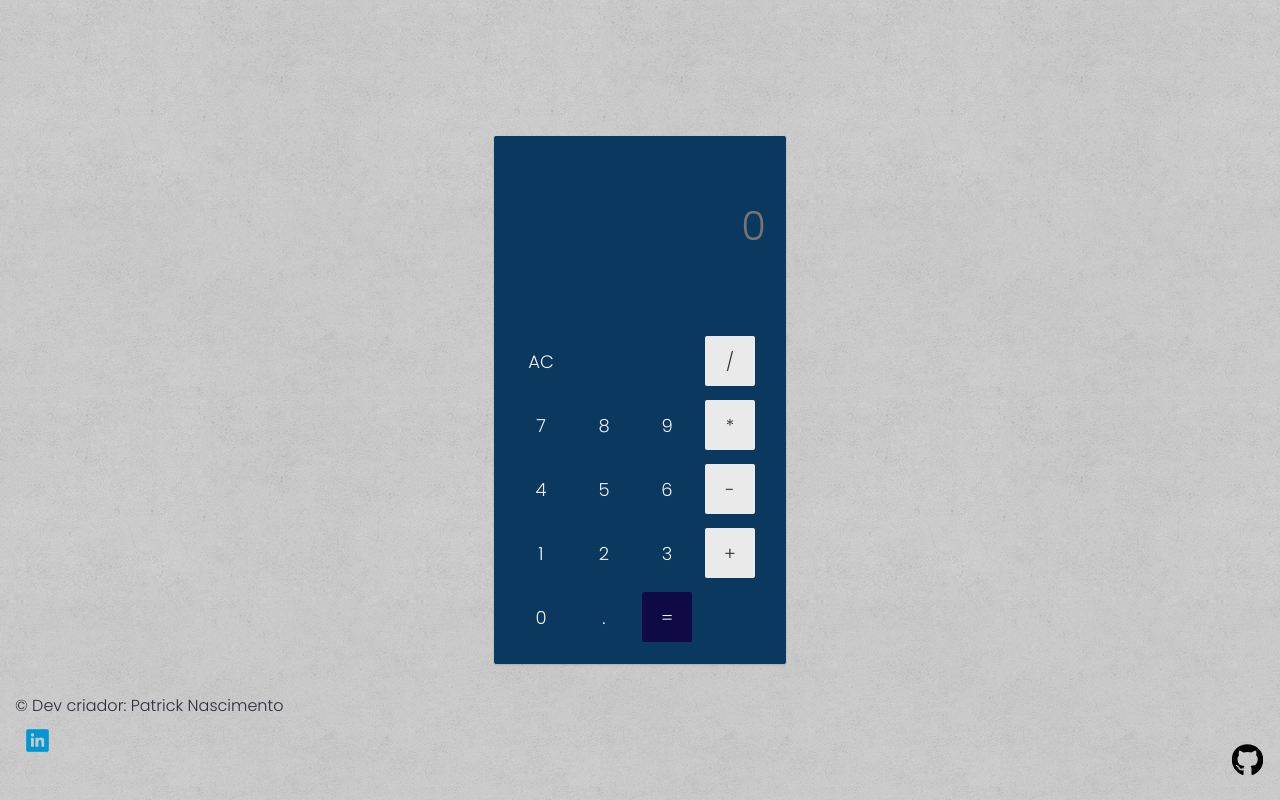
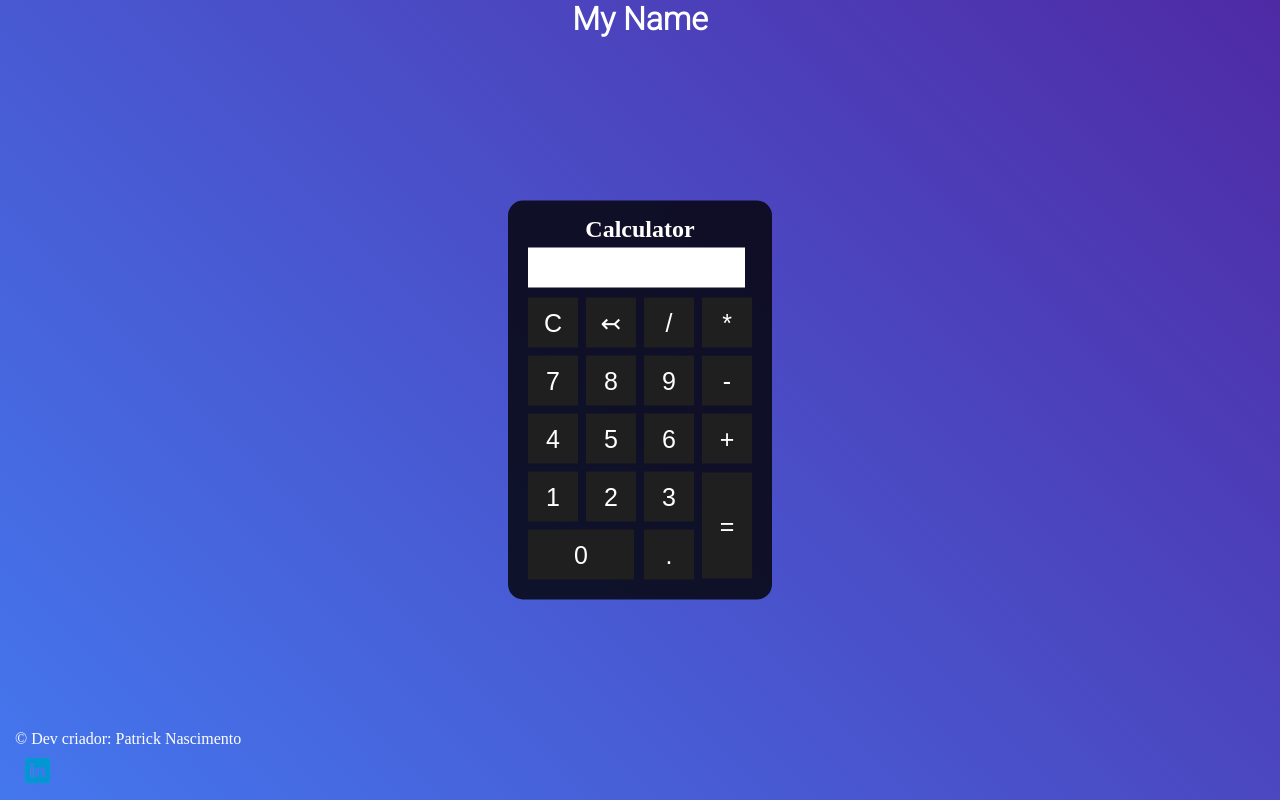
Before and after one commit to pmoraes230/Calculator, a plain HTML site: page index.html in a window 1280 px wide. Drawn offline with Linux system fonts and the light colour scheme.

Commit message:
troca de estrutura

```diff
--- a/assents/css/style.css
+++ b/assents/css/style.css
@@ -1,153 +1,75 @@
-@import url('https://fonts.googleapis.com/css2? family= Poppins:wght@300 & display=swap');
+@import url('https://fonts.googleapis.com/css2? family= Roboto:wght@300 & display=swap');
 
 * {
     margin: 0;
-    outline: 0;
     padding: 0;
-    font-family: 'Poppins', sem serifa;
 }
 
-body {
-    background: url(../img/background.png) #787878;
-    color: #111111;
-    font-size: 16px;
-
-    /*flex*/
-    align-items: center;
-    display: flex;
-    justify-content: center;
+.background {
+    background-image: linear-gradient(45deg, rgb(68, 119, 238), rgb(79, 42, 165));
+    height: 100vh;
+    color: #fff;
+    text-align: center;
+    font-family: 'Roboto', sem serifa;
 }
 
-html,
-body {
-    height: 100vh;
+.calculator {
+    position: absolute;
+    background-color: rgba(0, 0, 0, 0.8);
+    top: 50%;
+    left: 50%;
+    transform: translate(-50%, -50%);
+    border-radius: 15px;
+    padding: 15px;
 }
 
-/*container*/
-.calculator {
-    animation: sideIn 480ms cubic-bezier(0.42, 0, 0.21, 1);
-    background-color: #0b385f;
-    border-radius: 2px;
-    box-shadow: 0 1px 2px rgba(0, 0, 0, 0.15);
-    padding: 10px 20px;
-    width: 252px;
+.calculator h2 {
+    color: #fff;
+    text-align: center;
 }
 
-/*display*/
-.display {
-    margin: 50px 0 60px;
-    text-align: right;
-}
-
-.display input {
-    background: transparent;
-    border: none;
-    color: #f2f2f2;
-    font-size: 40px;
-    font-weight: 400;
-    text-align: right;
-    width: 100%;
-}
-
-.display h2{
-    color: #bbb9c3;
-    font-size: 15px;
-    font-weight: 500;
-    height: 18px;
-}
-
-/*row grid*/
-.row {
-    display: grid;
-    grid-template-columns: repeat(4, 25%);
-    margin-bottom: 10px;
-}
-
-/*button*/
 .button {
-    background-color: transparent;
-    border: none;
-    border-radius: 2px;
-    color: #f2f2f2;
-    cursor: pointer;
-    font-size: 18px;
-    font-weight: 500;
-    height: 50px;
-    margin: 2px;
-    transition: all 0.15s ease-in-out;
-    width: 50px;
+   width: 50px;
+   height: 50px;
+   font-size: 25px;
+   cursor: pointer;
+   margin: 3px;
+   background-color: rgb(31, 31, 31);
+   border: none;
+   color: #fff;
 }
 
 .button:hover {
-    transform: scale(1.04);
-}
-.button:active {
-    transform: scale(0.97);
+    background-color: #000000;
 }
 
-/*color*/
-.gray {
-    background-color: #eaeaea;
-    color: #2f2d38;
+.button:active {
+    transform: scale(0.89);
+    box-sizing: 3px 2px 22px 1px rgba(0, 0, 0, 0.8);
 }
 
-.puple {
-    background-color: #0f0946;
-    color: #f2f2f2;
+#result {
+    width: 207px;
+    background-color: #fff;
+    height: 30px;
+    margin: 5px;
+    color: #000000;
+    font-size: 25px;
+    text-align: center;
+    padding: 5px;
 }
 
-.puple-text {
-    color: #1d096f;
+.credits {
+    position: absolute;
+    bottom: 3px;
+    padding-left: 15px;
+    color: #fff;
 }
 
-/*github*/
-.github {
-    position: fixed;
-    bottom: 15px;
-    right: 15px;
+.credits img:hover {
+    transform: scale(0.89);
 }
 
-.github a img {
-    transform: scale(0.9);
-    transition: all 0.15s ease-in-out;
+.credits img:active {
+    transform: scale(0.89);
 }
-
-.github a:hover img {
-    transform: scale(1);
-}
-
-/*footer*/
-.credits {
-    position: fixed;
-    bottom: 30px;
-    left: 15px;
-}
-
-.credits p {
-    color: #2f2b39;
-}
-
-.credits a img {
-    transform: scale(0.9);
-    transition: all 0.10s ease-in-out;
-}
-
-.credits a:hover img {
-    transform: scale(1);
-}
-
-/*animation*/
-@keyframes sideIn {
-    from {
-        transform: translateY(-150px);
-    }
-
-    50% {
-        transform: translateY(0);
-    }
-
-    to {
-        transform: translateY(0);
-        opacity: 1;
-    }
-}
--- a/assents/js/script.js
+++ b/assents/js/script.js
@@ -1,75 +1,26 @@
-var input = document.querySelector('#display');
-var operator = "";
-var parar = false;
-
-function limpar() {
-    input.value = "";
-    document.querySelector('#history').innerHTML = "";
-    operator = "";
+//enter numbers to calculate
+function insert(num) {
+    let number = document.getElementById('result').innerHTML;
+    document.getElementById('result').innerHTML = number + num;
 }
 
-function add_number(string) {
-    if(!parar) {
-        if (string === '.' && input.value.indexOf('.') === -1 || string !== '.') {
-            input.value = input.value + string;
-            history.value = input.value;
-        }
-    }else {
-        if (string === '.' && input.value.indexOf('.') === -1 || string !== '.') {
-            input.value = "";
-            parar = false;
-            document.querySelector('#history').innerHTML = "";
-            operator = "";
-            input.value = input.value + string;
-        }
+// clear errors
+function clear() {
+    document.getElementById('result').innerHTML = "";
+}
+
+//back action
+function back() {
+    let result = document.getElementById('result').innerHTML;
+    document.getElementById('result').innerHTML = result.substring(0, result.length -1);
+}
+
+//calculator
+function calculate() {
+    let result = document.getElementById('result').innerHTML;
+    if(result) {
+        document.getElementById('result').innerHTML = eval(result);
+    } else {
+        document.getElementById('result').innerHTML = 'anything...'
     }
 }
-
-function add_number(op) {
-    if (input.value == "") {
-        input.value = "0";
-    }
-
-    if (operator == "") {
-        operator = op;
-        input.value = input.value + op;
-    } else {
-        total()
-        input.value = input.value + op;
-        operator = op;
-        parar=false;
-    }
-}
-
-function total() {
-    if (!parar) {
-      numeros = input.value.split(operator);
-
-      if (numeros[1] == "") {
-        input.value = input.value + '0';
-        numeros[1] = 0;
-
-      }
-
-      document.querySelector("#history").innerHTML = input.value;
-
-      switch (operator) {
-        case "+":
-          input.value = Number(numeros[0]) + Number(numeros[1]);
-          break;
-
-        case "-":
-          input.value = numeros[0] - numeros[1];
-          break;
-
-        case "*":
-          input.value = numeros[0] * numeros[1];
-          break;
-
-        case "/":
-          input.value = numeros[0] / numeros[1];
-          break;
-      }
-        parar = true;
-    }
-}
--- a/index.html
+++ b/index.html
@@ -4,70 +4,60 @@
     <meta charset="UTF-8">
     <meta http-equiv="X-UA-Compatible" content="IE=edge">
     <meta name="viewport" content="width=device-width, initial-scale=1.0">
-    <link rel="icon" href="/img/favicon.ico"/>
     <link rel="stylesheet" href="./assents/css/style.css">
     <title>Calculator</title>
 </head>
 <body>
-    <!--calculator-->
+    <!--Show - me-->
+    <div class="background">
+        <h1>My Name</h1>
+    </div>
     <div class="calculator">
+        <h2>Calculator</h2>
+        <p id="result"></p>
+    <!--Calculator-->
+            <table>
+                <tr>
+                    <td><button class="button" onclick="clear()">C</button></td>
+                    <td><button class="button" onclick="back()">↢</button></td>
+                    <td><button class="button" onclick="insert('/')">/</button></td>
+                    <td><button class="button" onclick="insert('*')">*</button></td>
+                </tr>
 
-        <!--display-->
-        <div class="display">
-            <input id="display" placeholder="0" disabled>
-            <h2 id="history"></h2>
+                <tr>
+                    <td><button class="button" onclick="insert('7')">7</button></td>
+                    <td><button class="button" onclick="insert('8')">8</button></td>
+                    <td><button class="button" onclick="insert('9')">9</button></td>
+                    <td><button class="button" onclick="insert('-')">-</button></td>
+                </tr>
+
+                <tr>
+                    <td><button class="button" onclick="insert('4')">4</button></td>
+                    <td><button class="button" onclick="insert('5')">5</button></td>
+                    <td><button class="button" onclick="insert('6')">6</button></td>
+                    <td><button class="button" onclick="insert('+')">+</button></td>
+                </tr>
+
+                <tr>
+                    <td><button class="button" onclick="insert('1')">1</button></td>
+                    <td><button class="button" onclick="insert('2')">2</button></td>
+                    <td><button class="button" onclick="insert('3')">3</button></td>
+                    <td rowspan="2"><button class="button" style="height: 106px" onclick="calculate()">=</button></td>
+                </tr>
+
+                <tr>
+                <td colspan="2"><button class="button" style="width: 106px" onclick="insert('0')">0</button></td>
+                <td><button class="button" onclick="insert('.')">.</button></td>
+                </tr>
+            </table>
         </div>
-
-        <!--button-->
-        <div class="row">
-            <button class="button purple-text" onclick="limpar()">AC</button>
-            <div></div>
-            <div></div>
-            <button class="button gray" onclick="add_operator('/')">/</button>
-        </div>
-
-        <div class="row">
-            <button class="button" onclick="add_number(7)">7</button>
-            <button class="button" onclick="add_number(8)">8</button>
-            <button class="button" onclick="add_number(9)">9</button>
-            <button class="button gray" onclick="add_operator('*')">*</button>
-        </div>
-
-        <div class="row">
-            <button class="button" onclick="add_number(4)">4</button>
-            <button class="button" onclick="add_number(5)">5</button>
-            <button class="button" onclick="add_number(6)">6</button>
-            <button class="button gray" onclick="add_operator('-')">-</button>
-        </div>
-
-        <div class="row">
-            <button class="button" onclick="add_number(1)">1</button>
-            <button class="button" onclick="add_number(2)">2</button>
-            <button class="button" onclick="add_number(3)">3</button>
-            <button class="button gray" onclick="add_operator('+')">+</button>
-        </div>
-
-        <div class="row">
-            <button class="button" onclick="add_number(0)">0</button>
-            <button class="button" onclick="add_number('.')">.</button>
-            <button class="button puple" onclick="total()">=</button>
-        </div>
-
-            <!-- LINK TO GITHUB PROJECT -->
-        <div class="github">
-            <a href="https://github.com/iaematt/calculator" target="_blank" title="Code in GitHub">
-                <img src="./assents/img/github.svg" width="35" alt="Code I=in GitHub"/>
-            </a>
-        </div>
-
-        <footer class="credits">
-            <p>&copy; Dev criador: Patrick Nascimento</p>
-            <a href="https://www.linkedin.com/in/patrick-nascimento-585815230/" target="_blank" title="My Linkedin">
+    <footer class="credits">
+        <p>&copy; Dev criador: Patrick Nascimento</p>
+            <a href="https://www.linkedin.com/in/patrick-nascimento-585815230/" target="_blank">
                 <img src="./assents/img/logo-linkedin.png" width="45" alt="Linkedin">
             </a>
-        </footer>
+    </footer>
 
-        <script src="./assents/js/script.js"></script>
-    </div>
+    <script src="./assents/js/script.js"></script>
 </body>
 </html>
```
Also changed, not shown: assents/img/background.png (deleted), assents/img/favicon.ico (deleted), assents/img/github.svg (deleted), 1 other file.
